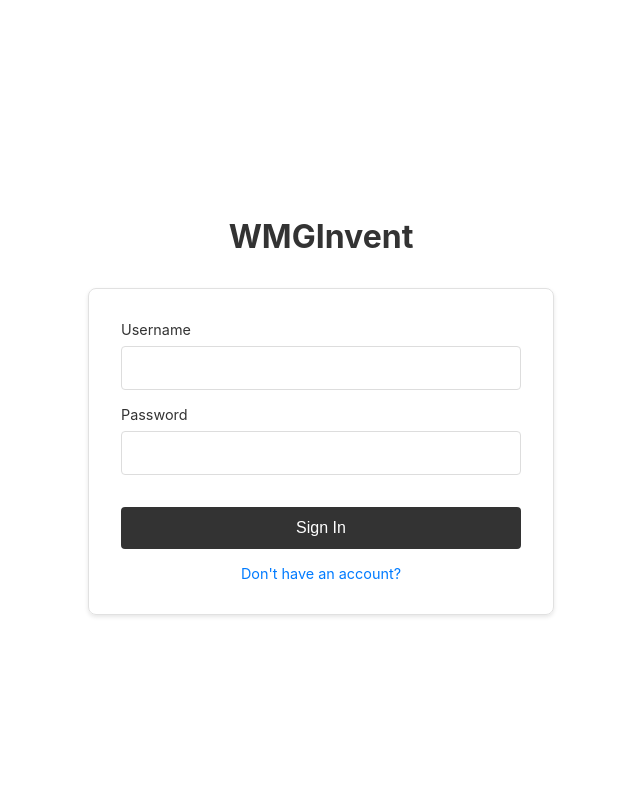
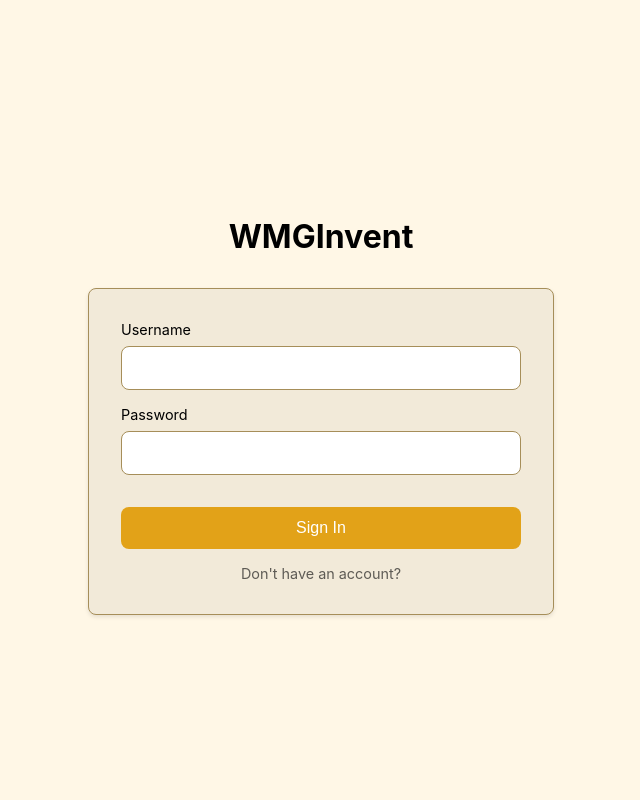
Before and after one commit to H3nry-T/WMGInvent, a Flask app: page /login in a window 1280 px wide. Shown: the whole page, without its empty margins (319-959 px from the left). Run offline with Flask 3, Linux system fonts and the light colour scheme.

Commit message:
styles added for the login page

```diff
--- /dev/null
+++ b/static/root.css
@@ -0,0 +1,45 @@
+
+:root  {
+    --background: 41 100% 95%;
+    --foreground: 41 5% 0%;
+    --card: 41 50% 90%;
+    --card-foreground: 41 5% 10%;
+    --popover: 41 100% 95%;
+    --popover-foreground: 41 100% 0%;
+    --primary: 41 81% 49%;
+    --primary-foreground: 0 0% 100%;
+    --secondary: 41 30% 70%;
+    --secondary-foreground: 0 0% 0%;
+    --muted: 3 30% 85%;
+    --muted-foreground: 41 5% 35%;
+    --accent: 3 30% 80%;
+    --accent-foreground: 41 5% 10%;
+    --destructive: 0 100% 30%;
+    --destructive-foreground: 41 5% 90%;
+    --border: 41 30% 50%;
+    --input: 41 30% 18%;
+    --ring: 41 81% 49%;
+    --radius: 0.5rem;
+  }
+  .dark  {
+    --background: 41 50% 5%;
+    --foreground: 41 5% 90%;
+    --card: 41 50% 0%;
+    --card-foreground: 41 5% 90%;
+    --popover: 41 50% 5%;
+    --popover-foreground: 41 5% 90%;
+    --primary: 41 81% 49%;
+    --primary-foreground: 0 0% 100%;
+    --secondary: 41 30% 10%;
+    --secondary-foreground: 0 0% 100%;
+    --muted: 3 30% 15%;
+    --muted-foreground: 41 5% 60%;
+    --accent: 3 30% 15%;
+    --accent-foreground: 41 5% 90%;
+    --destructive: 0 100% 30%;
+    --destructive-foreground: 41 5% 90%;
+    --border: 41 30% 18%;
+    --input: 41 30% 18%;
+    --ring: 41 81% 49%;
+    --radius: 0.5rem;
+  }
--- a/templates/login.html
+++ b/templates/login.html
@@ -1,9 +1,11 @@
 <!DOCTYPE html>
-<html lang="en">
+<html lang="en" class="light">
 <head>
     <meta charset="UTF-8">
     <meta name="viewport" content="width=device-width, initial-scale=1.0">
+    <meta name="description" content="WMGInvent Login Page">
     <title>WMGInvent - Login</title>
+    <link rel="stylesheet" href="{{ url_for('static', filename='root.css') }}">
     <style>
         body {
             font-family: -apple-system, BlinkMacSystemFont, 'Segoe UI', Roboto, Oxygen, Ubuntu, Cantarell, sans-serif;
@@ -13,14 +15,14 @@
             display: flex;
             flex-direction: column;
             align-items: center;
-            background-color: white;
+            background-color: hsl(var(--background));
         }
 
         .title {
             font-size: 2rem;
             font-weight: bold;
             margin: 2rem 0;
-            color: #333;
+            color: hsl(var(--foreground));
         }
 
         .login-body {
@@ -34,7 +36,8 @@
             width: 100%;
             max-width: 400px;
             padding: 2rem;
-            border: 1px solid #e1e1e1;
+            border: 1px solid hsl(var(--border));
+            background-color: hsl(var(--card));
             border-radius: 8px;
             box-shadow: 0 2px 4px rgba(0, 0, 0, 0.1);
         }
@@ -46,15 +49,15 @@
         label {
             display: block;
             margin-bottom: 0.5rem;
-            color: #333;
+            color: hsl(var(--foreground));
             font-size: 0.9rem;
         }
 
         input {
             width: 100%;
             padding: 0.75rem;
-            border: 1px solid #ddd;
-            border-radius: 4px;
+            border: 1px solid hsl(var(--border));
+            border-radius: var(--radius);
             font-size: 1rem;
             box-sizing: border-box;
         }
@@ -68,17 +71,17 @@
         .sign-in-button {
             width: 100%;
             padding: 0.75rem;
-            background-color: #333;
+            background-color: hsl(var(--primary));
             color: white;
             border: none;
-            border-radius: 4px;
+            border-radius: var(--radius);
             font-size: 1rem;
             cursor: pointer;
             margin-top: 1rem;
         }
 
         .sign-in-button:hover {
-            background-color: #222;
+            background-color: hsl(var(--primary));
         }
 
         .links {
@@ -87,7 +90,7 @@
         }
 
         .links a {
-            color: #007bff;
+            color: hsl(var(--muted-foreground));
             text-decoration: none;
             font-size: 0.9rem;
             display: block;
@@ -106,8 +109,8 @@
 
         .flash-message {
             padding: 0.75rem;
-            border-radius: 4px;
-            background-color: #ff5252;
+            border-radius: var(--radius);
+            background-color: hsl(var(--destructive));
             color: white;
             text-align: center;
             margin-bottom: 0.5rem;
@@ -126,7 +129,7 @@
         {% endif %}
     {% endwith %}
     <div class="login-container">
-        <form action="/login" method="POST">
+        <form action="{{ url_for('login') }}" method="POST">
             <div class="form-group">
                 <label for="username">Username</label>
                 <input type="text" id="username" name="username" required>
@@ -137,7 +140,7 @@
             </div>
             <button type="submit" class="sign-in-button">Sign In</button>
             <div class="links">
-                <a href="/register">Don't have an account?</a>
+                <a href="{{ url_for('register') }}">Don't have an account?</a>
             </div>
         </form>
     </div>
```
